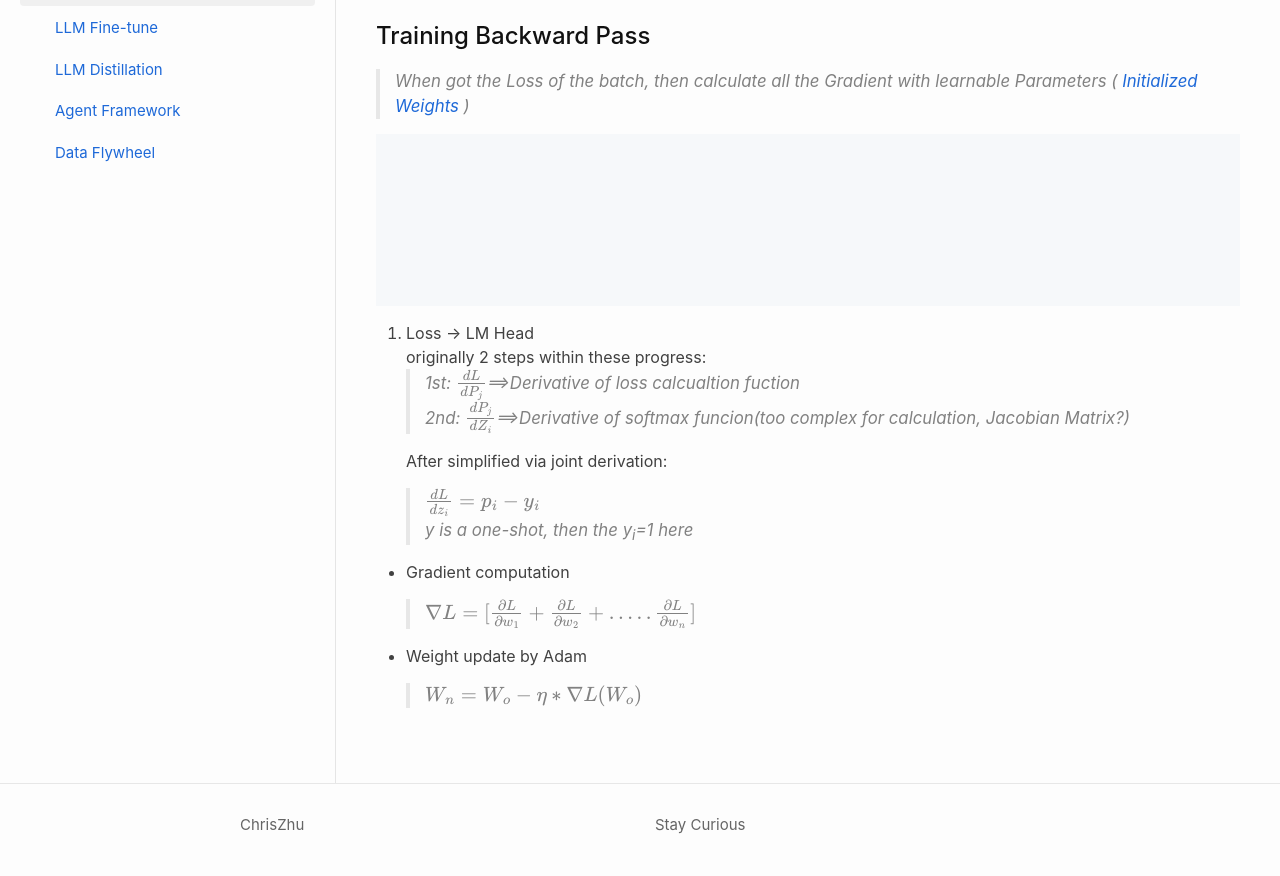
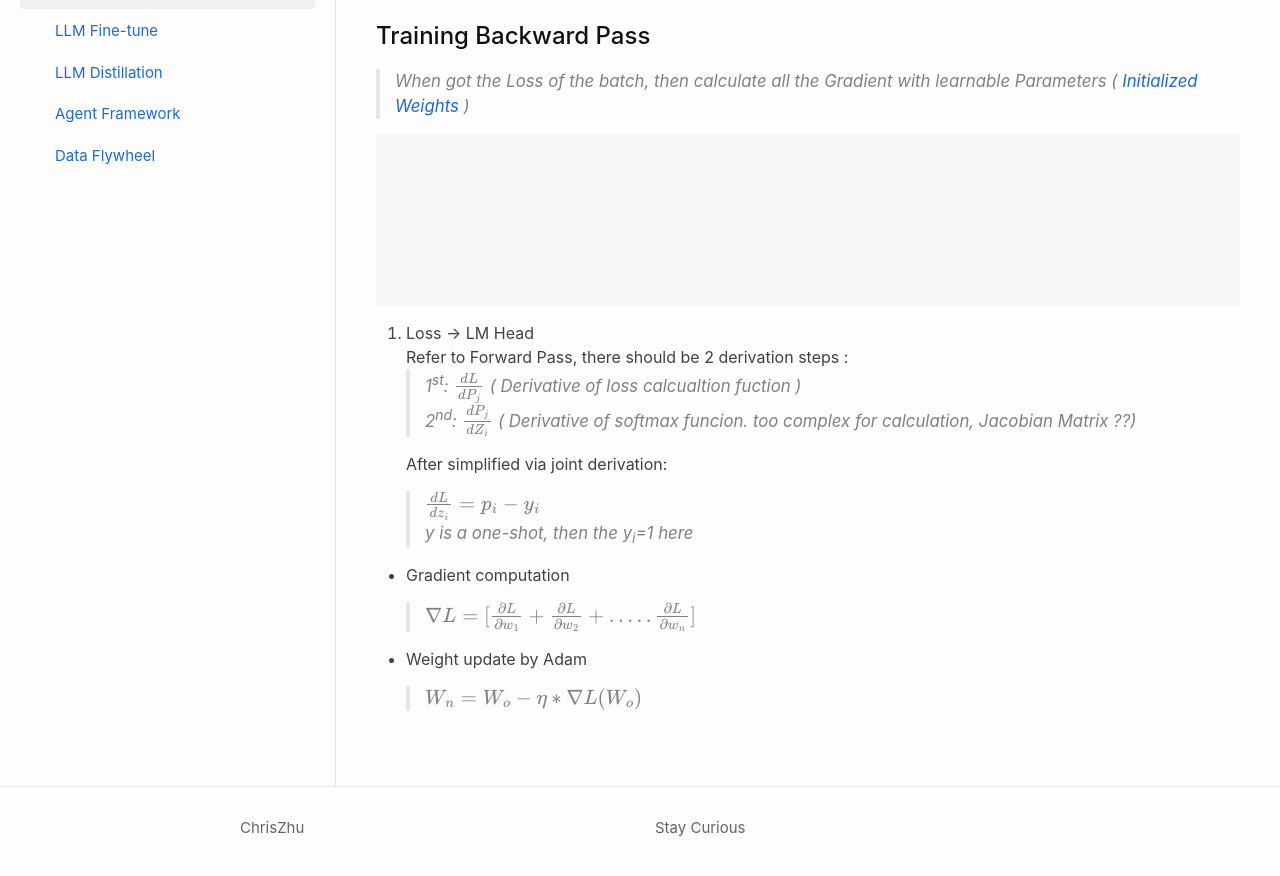
Before and after one commit to ChrisZhu2050/chriszhu2050.github.io, a Jekyll site: the page built from index.md, in a window 1280 px wide and 900 px high, scrolled down 20861 px. Shown: the top 876 px of the window. Built offline with Jekyll 4.4.1, drawn with Linux system fonts in a browser that asks for light colours; nearby versions of some CDN libraries; formulas are drawn with MathJax 3.

Commit message:
Update index.md

````diff
--- a/index.md
+++ b/index.md
@@ -1142,9 +1142,9 @@ graph LR
 
   ```
   1. Loss -> LM Head
-    originally 2 steps within these progress:
-      > 1st:  $ \frac {dL}{dP_j} $==>Derivative of loss calcualtion fuction
-      2nd: $ \frac {dP_j}{dZ_i} $==>Derivative of softmax funcion(too complex for calculation, Jacobian Matrix?)
+      Refer to Forward Pass, there should be 2 derivation steps :
+      > 1<sup>st</sup>:  $ \frac {dL}{dP_j} $ ( Derivative of loss calcualtion fuction )
+      2<sup>nd</sup>: $ \frac {dP_j}{dZ_i} $ ( Derivative of softmax funcion. too complex for calculation, Jacobian Matrix ??)
 
       After simplified via joint derivation:
         > $ \frac {dL}{dz_i} = p_i - y_i $
````
